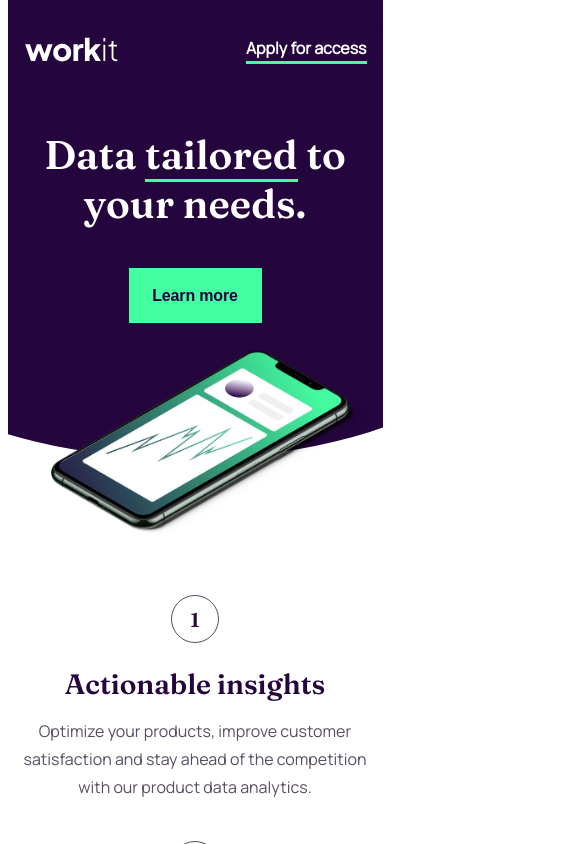
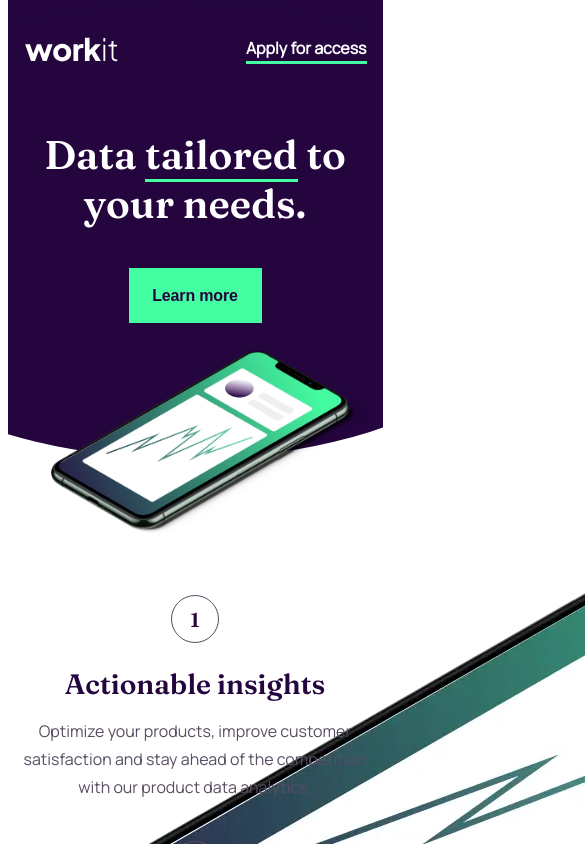
Before and after one commit to claystuart/workit-landing-page, a React (Vite) app: page / in a window 390 px wide. Shown: the top 844 px of the page, 585 px wide, since content can reach past the window. Built offline with nearby package versions, Linux system fonts and the light colour scheme.

Commit message:
Styled phone image.

```diff
--- a/src/App.jsx
+++ b/src/App.jsx
@@ -1,14 +1,17 @@
 import Header from './Header';
 import SellingPoints from './SellingPoints';
 import Footer from './Footer';
+import phone from './assets/images/image-phone.webp';
+import "./Phone.css";
 
 export default function App() {
 
   return (
-    <>
+    <div className='container'>
       <Header />
+      <img src={phone} className='img__phone' alt="phone" />
       <SellingPoints />
       <Footer />
-    </>
+    </div>
   )
 }
--- /dev/null
+++ b/src/Phone.css
@@ -0,0 +1,9 @@
+.container {
+  position: relative;
+}
+
+.img__phone {
+  position: absolute;
+  top: 360px;
+  left: 30px;
+}
```
